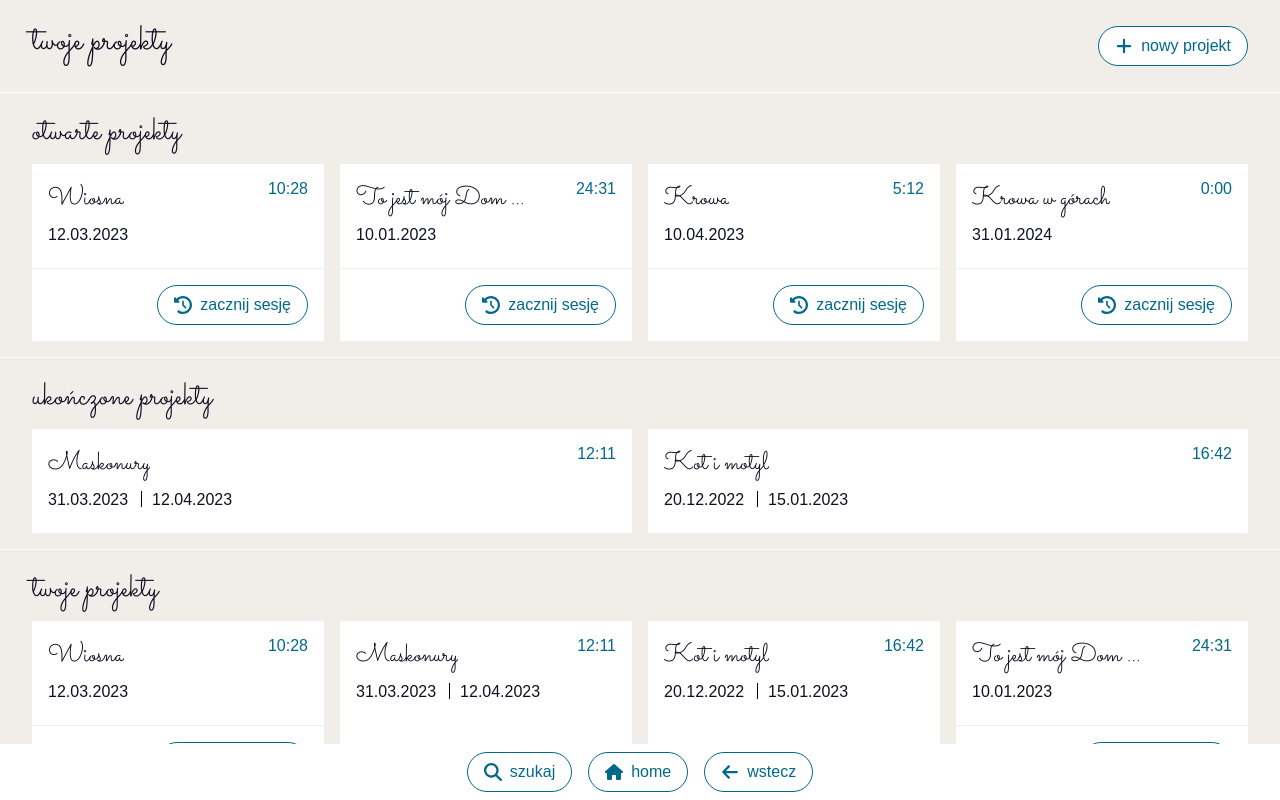
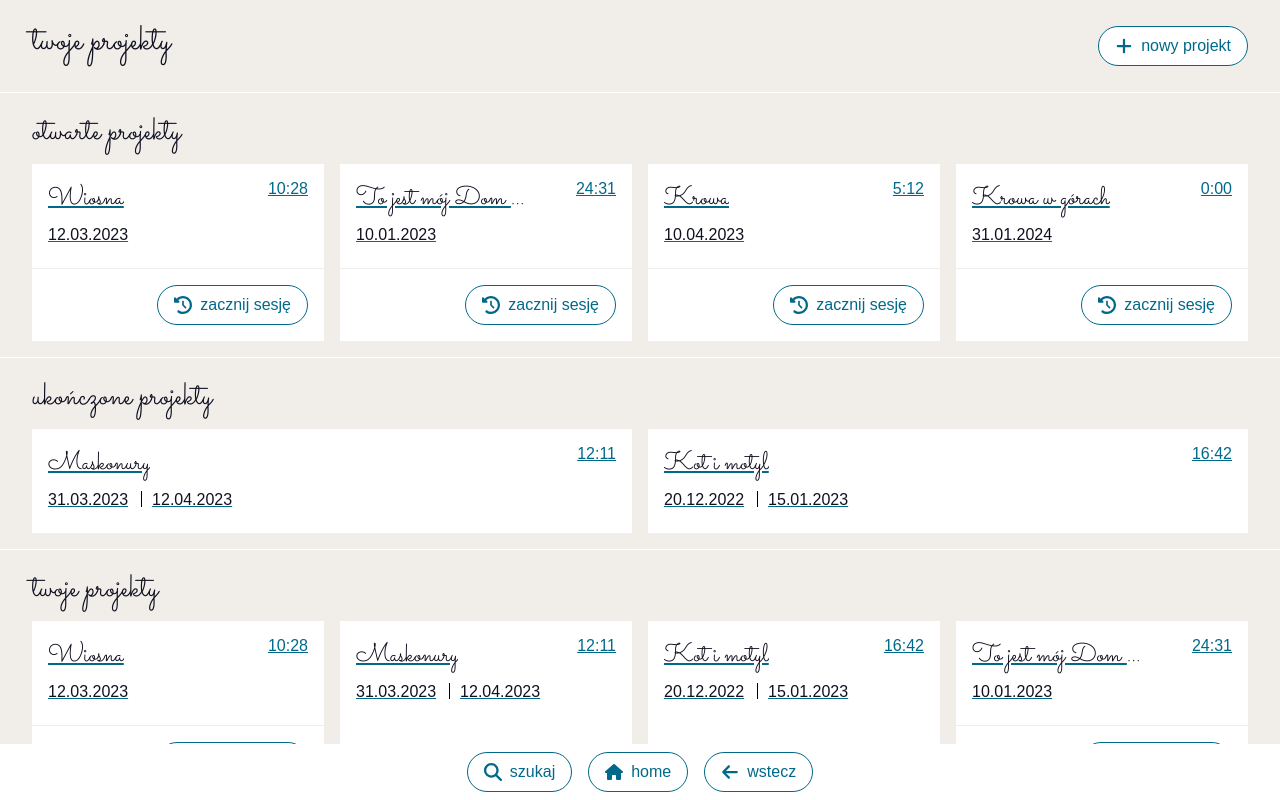
Before and after one commit to edworczak/embroiderers-essential, a React (Vite) app: page /projects in a window 1280 px wide. Shown: the top 800 px of the page. Built offline with nearby package versions, Linux system fonts and the light colour scheme.

Commit message:
Added project page and updated colours

```diff
--- a/src/app/app.jsx
+++ b/src/app/app.jsx
@@ -7,6 +7,7 @@ import Layout from "../routes/layout";
 import PalettesPage from "../routes/palettes";
 import ProfilePage from "../routes/profile";
 import ProjectsPage from "../routes/projects";
+import ProjectPage from "../routes/projects/project";
 import SearchPage from "../routes/search";
 import SettingsPage from "../routes/settings";
 import ShoppingListPage from "../routes/shopping-list";
@@ -19,6 +20,7 @@ const App = () => {
 			<Route path="/" element={<Layout />}>
 				<Route index element={<Home />} />
 				<Route path="projects" element={<ProjectsPage />} />
+				<Route path="projects/project" element={<ProjectPage />} />
 				<Route path="palettes" element={<PalettesPage />} />
 				<Route path="threads" element={<ThreadsPage />} />
 				<Route path="shoppinglist" element={<ShoppingListPage />} />
--- a/src/components/card-cta/card-cta.jsx
+++ b/src/components/card-cta/card-cta.jsx
@@ -1,12 +1,13 @@
 import PropTypes from "prop-types";
+import { Link } from "react-router-dom";
 
 import IconButton from "../icon-button/icon-button";
-import { CardAnchorContent, CardCTAWrapper, CardItemCTAsWrapper } from "./card-cta.styled";
+import { CardCTAWrapper, CardItemCTAsWrapper } from "./card-cta.styled";
 
-const CardCTA = ({ children, CTAs }) => {
+const CardCTA = ({ children, url, CTAs }) => {
 	return (
 		<CardCTAWrapper>
-			<CardAnchorContent>{children}</CardAnchorContent>
+			<Link to={url}>{children}</Link>
 			{CTAs.length && (
 				<CardItemCTAsWrapper>
 					{CTAs.map((CTA) => {
@@ -20,6 +21,7 @@ const CardCTA = ({ children, CTAs }) => {
 
 CardCTA.propTypes = {
 	children: PropTypes.node,
+	url: PropTypes.string,
 	CTAs: PropTypes.oneOfType([PropTypes.bool, PropTypes.array]),
 };
 
--- a/src/components/card-cta/card-cta.styled.jsx
+++ b/src/components/card-cta/card-cta.styled.jsx
@@ -14,12 +14,12 @@ export const CardCTAWrapper = styled.div`
 	&:hover {
 		box-shadow: 0 0 6px rgba(0, 0, 0, 0.2);
 	}
-`;
 
-export const CardAnchorContent = styled.a`
-	display: block;
-	padding: ${theme.sizes.spacings.default};
-	position: relative;
+	> a {
+		display: block;
+		padding: ${theme.sizes.spacings.default};
+		position: relative;
+	}
 `;
 
 export const CardItemCTAsWrapper = styled.div`
--- a/src/components/colour/colour.jsx
+++ b/src/components/colour/colour.jsx
@@ -35,7 +35,7 @@ const Colour = ({ colour }) => {
 				},
 			]}
 		>
-			<ColourSwatch $background={colour.rgb} />
+			<ColourSwatch style={{ background: colour.rgb }} />
 			<ColourInfo>
 				<ColourName>
 					{colour.brand}
--- a/src/components/colour/colour.styled.jsx
+++ b/src/components/colour/colour.styled.jsx
@@ -3,7 +3,6 @@ import styled from "styled-components";
 import { theme } from "../../shared-styles/theme.styled";
 
 export const ColourSwatch = styled.div`
-	background-color: ${(props) => (props.$background ? props.$background : "transparent")};
 	border-left: 4px solid ${theme.colours.kashmir};
 	border-right: 4px solid ${theme.colours.kashmir};
 	bottom: 0;
--- a/src/components/project-button/project-button.jsx
+++ b/src/components/project-button/project-button.jsx
@@ -7,6 +7,7 @@ import { ProjectDates, ProjectTitle, ProjectTitleWrapper } from "./project-butto
 const ProjectButton = ({ project }) => {
 	return (
 		<CardCTA
+			url={`/projects/project?id=${project.id}`}
 			CTAs={
 				!project.finishDate && [
 					{
--- a/src/data/dummyUser.jsx
+++ b/src/data/dummyUser.jsx
@@ -2,15 +2,15 @@ const dummyUser = {
 	user: {
 		name: "Ewa",
 	},
-	projects: {
-		prj0001: {
+	projects: [
+		{
 			id: "prj0001",
 			name: "Wiosna",
 			startDate: "12.03.2023",
 			time: "10:28",
 			img: new URL("../assets/img/demo/prj0001.jpeg", import.meta.url),
 		},
-		prj0002: {
+		{
 			id: "prj0002",
 			name: "Maskonury",
 			startDate: "31.03.2023",
@@ -18,7 +18,7 @@ const dummyUser = {
 			finishDate: "12.04.2023",
 			img: new URL("../assets/img/demo/prj0002.jpeg", import.meta.url),
 		},
-		prj0003: {
+		{
 			id: "prj0003",
 			name: "Kot i motyl",
 			startDate: "20.12.2022",
@@ -26,26 +26,26 @@ const dummyUser = {
 			finishDate: "15.01.2023",
 			img: new URL("../assets/img/demo/prj0003.jpeg", import.meta.url),
 		},
-		prj0004: {
+		{
 			id: "prj0004",
 			name: "To jest mój Dom Muminków",
 			startDate: "10.01.2023",
 			time: "24:31",
 			img: new URL("../assets/img/demo/prj0004.jpeg", import.meta.url),
 		},
-		prj0005: {
+		{
 			id: "prj0005",
 			name: "Krowa",
 			startDate: "10.04.2023",
 			time: "5:12",
 		},
-		prj0006: {
+		{
 			id: "prj0006",
 			name: "Krowa w górach",
 			startDate: "31.01.2024",
 			time: "0:00",
 		},
-	},
+	],
 	shoppingList: {
 		items: {
 			item0: "DMC3866",
--- /dev/null
+++ b/src/routes/projects/project.jsx
@@ -0,0 +1,29 @@
+import { useEffect, useState } from "react";
+
+import { Row } from "../../app/app.styled";
+import dummyUser from "../../data/dummyUser";
+import { theme } from "../../shared-styles/theme.styled";
+
+const ProjectInfoPage = () => {
+	const projects = dummyUser.projects;
+	const [project, setProject] = useState("");
+
+	useEffect(() => {
+		const pageParams = new URLSearchParams(window.location.search);
+		setProject(
+			projects.find((project) => {
+				return project.id === pageParams.get("id");
+			})
+		);
+	});
+
+	return (
+		project && (
+			<Row $border={theme.colours.white}>
+				<h1>{project.name}</h1>
+			</Row>
+		)
+	);
+};
+
+export default ProjectInfoPage;
```
